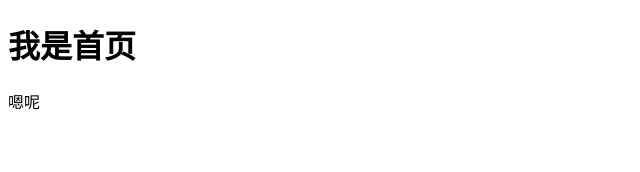
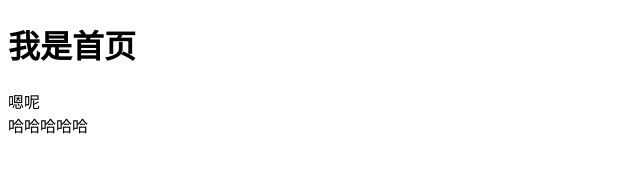
Before and after one commit to HHj123-a/git-demo2, a plain HTML site: page index.html in a window 1280 px wide. Shown: the whole page, without its empty margins (0-640 px from the left). Drawn offline with Linux system fonts and the light colour scheme.

Commit message:
A程序员的第四次提交

```diff
--- a/index.html
+++ b/index.html
@@ -7,5 +7,6 @@
 <body>
 <h1>我是首页</h1>
 <span>嗯呢</span>
+<div>哈哈哈哈哈</div>
 </body>
 </html>
```
